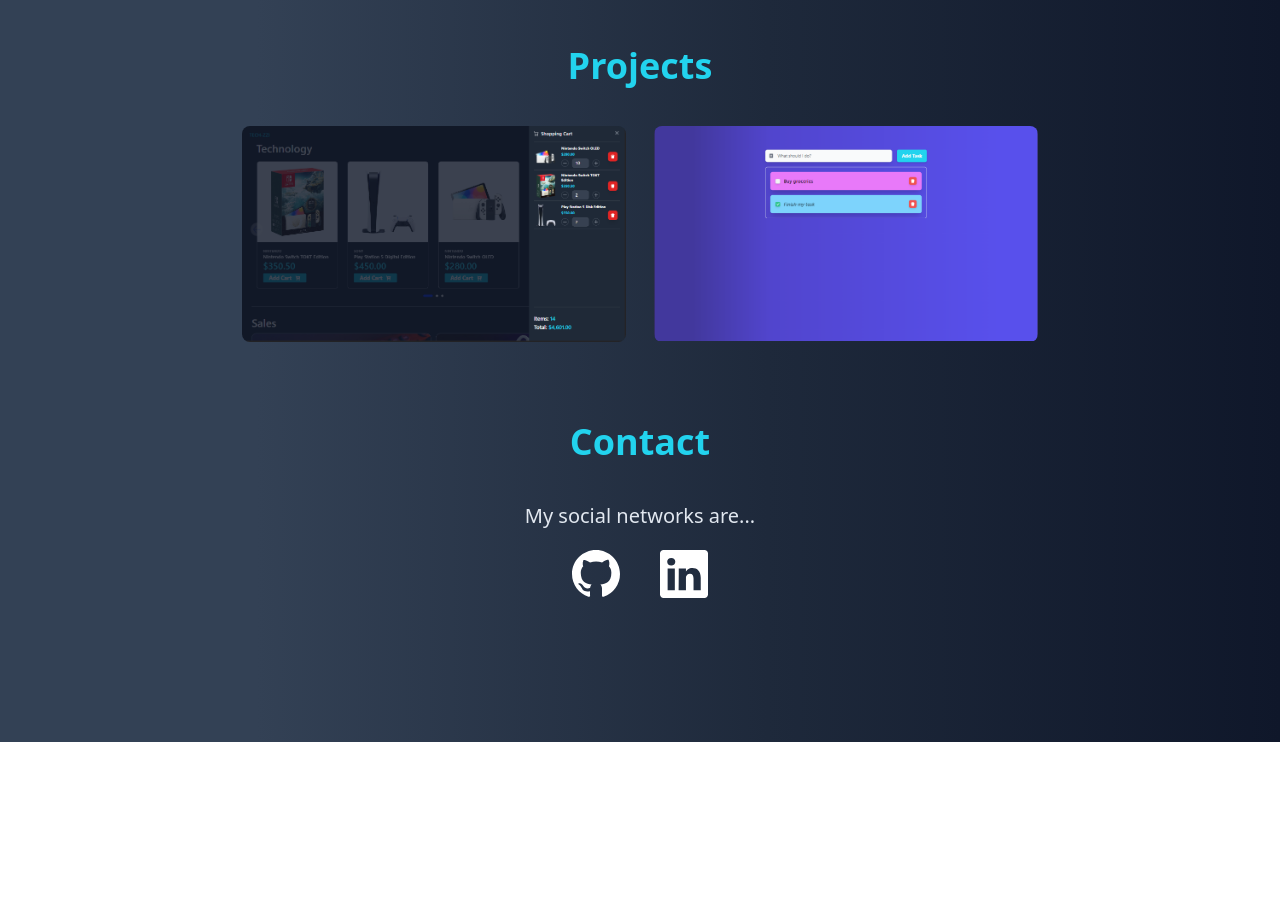
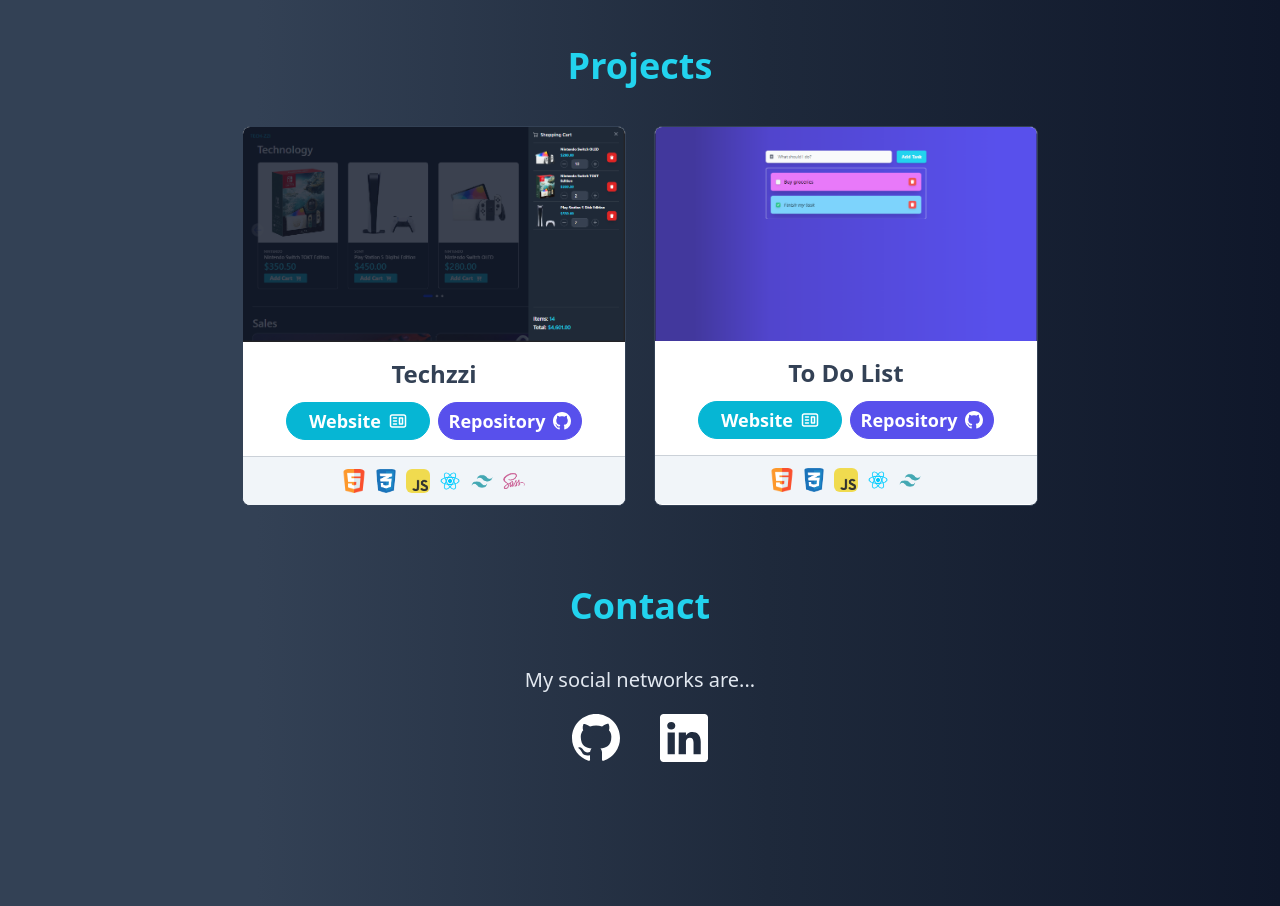
Before and after one commit to DanixCabe/portfolio, a React (Vite) app: page / in a window 1280 px wide. Shown: the part 1300-2206 px from the top of the page. Before the commit the page ends 2042 px from the top, so only its background shows below. Built offline with nearby package versions, Linux system fonts and the light colour scheme.

Commit message:
change projects cards

```diff
--- a/src/components/ProjectsBox.jsx
+++ b/src/components/ProjectsBox.jsx
@@ -1,16 +1,20 @@
 
-import { BsGithub } from "react-icons/bs"
+import { BsEyeFill, BsGithub } from "react-icons/bs"
 import { CgWebsite } from "react-icons/cg"
+
 
 export const ProjectsBox = ({project}) => {
     const { image, name, technologies, page, repository} = project
+
+
     return (
-        <div className="card rounded-lg  w-96  overflow-hidden card-projects relative z-10">
+        <div className="card rounded-lg bg-white w-96  overflow-hidden relative border border-slate-700">
             <div className="">
                 <img src={`/images/projects/${image}.png`} alt="" className="w-auto h-auto mx-auto "/>
             </div>
-            <div className="card-content text-center px-4  absolute z-20 top-0 bottom-0 left-0 right-0 backdrop-brightness-[0.3] h-full">
-                <p className="xxs:text-lg xs:text-2xl sm:text-2xl md font-extrabold text-white">{name}</p>
+            <div data-id={image} className="card-content text-center h-auto">
+                <div className="card-body px-4 py-4  ">
+                    <p className="xxs:text-lg xs:text-2xl sm:text-2xl md font-extrabold text-slate-700">{name}</p>
                     <div className="flex justify-center items-center space-x-2 mt-1">
                         <a
                             href={page}
@@ -22,13 +26,14 @@ export const ProjectsBox = ({project}) => {
                         <a
                             href={repository}
                             target="_blank"
-                        className="flex items-center justify-center xxs:text-sm xs:text-lg sm:text-lg font-bold border-[1px] rounded-full mt-2 py-1 xxs:w-28 xs:w-36 sm:w-36 duration-300  border-cyan-500 bg-cyan-500 text-white  hover:border-indigo-600 hover:bg-indigo-600">
+                            className="flex items-center justify-center xxs:text-sm xs:text-lg sm:text-lg font-bold border-[1px] rounded-full mt-2 py-1 xxs:w-28 xs:w-36 sm:w-36 duration-300  border-indigo-600 bg-indigo-600 text-white  hover:border-cyan-500 hover:bg-cyan-500">
                                 Repository
                                 <BsGithub className="ml-2 "/>
                             </a>
                     </div>
-                <p className="xxs:text-sm xs:text-lg sm:text-lg font-bold text-white mt-2">Technologies</p>
-                <div className="flex items-center justify-center gap-2 mt-3">
+                </div>
+                <div className="card-footer bg-slate-100 border-t border-slate-700/20 w-full p-3">
+                    <div className="flex items-center justify-center gap-2 ">
                         {
                             technologies.map(technology => {
                                 return <img key={technology} src={`/images/technologies/${technology}.png`} className="w-6 h-6 rounded-md"/>
@@ -36,6 +41,8 @@ export const ProjectsBox = ({project}) => {
                         }
                     </div>
                 </div>
+
+            </div>
         </div>
     )
 }
--- a/src/hooks/index.js
+++ b/src/hooks/index.js
@@ -1 +1 @@
-export * from './useMenuOpen'
+export * from './useMenuOpen';
--- a/src/index.css
+++ b/src/index.css
@@ -25,19 +25,3 @@ section.section-principal{
     display: flex;
     align-items: center;
 }
-
-.card-content{
-    transition: all ease-in-out 300ms;
-    opacity: 0;
-    display: flex;
-    flex-direction: column;
-    flex-wrap: wrap;
-    justify-content: center;
-    align-items: center;
-    display: none;
-}
-.card-projects:hover > .card-content{
-    transition: all ease-in-out 300ms;
-    opacity: 1;
-    display: flex;
-}
```
Lines whose indentation alone changed are shown as unchanged.
